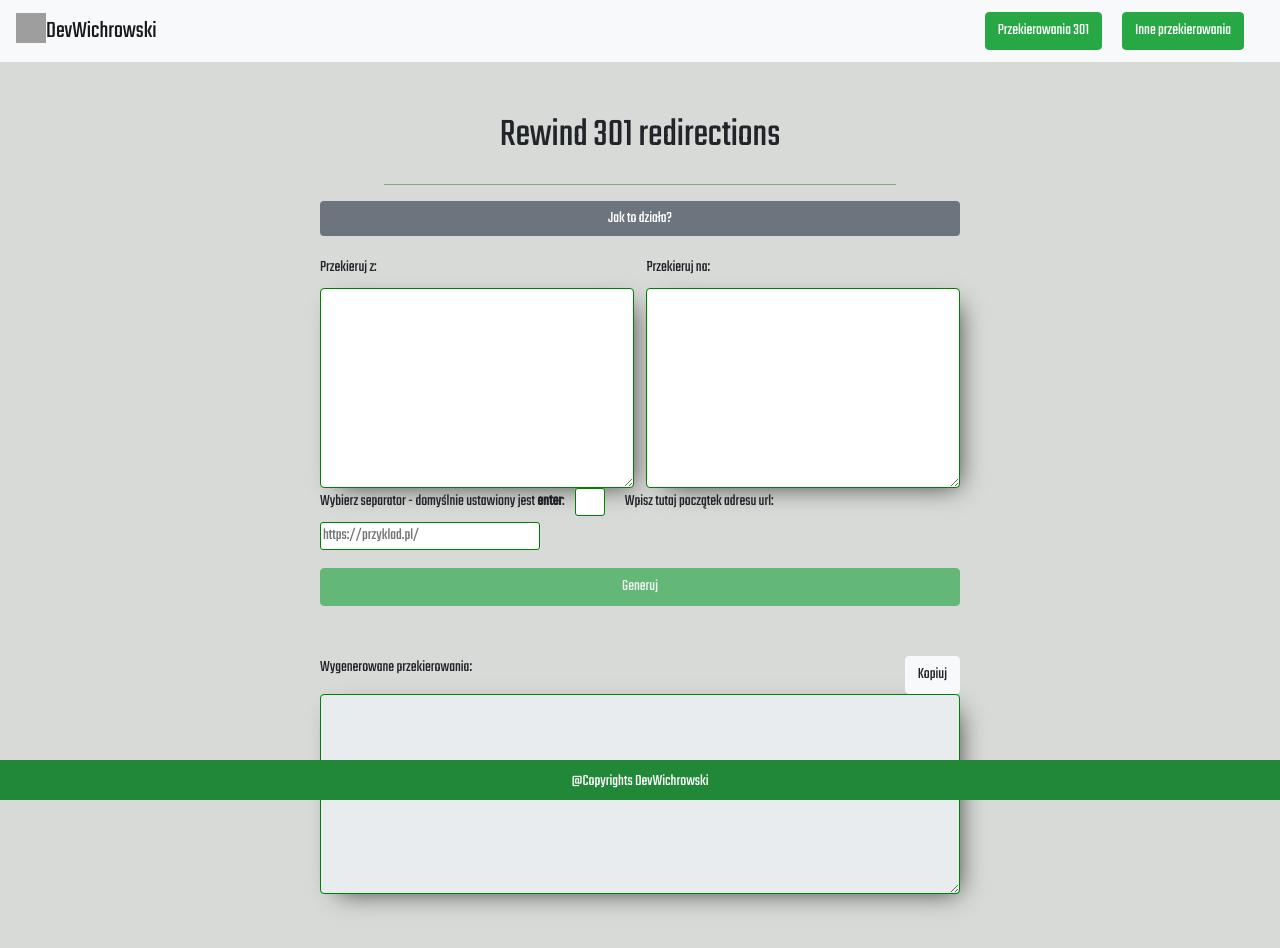
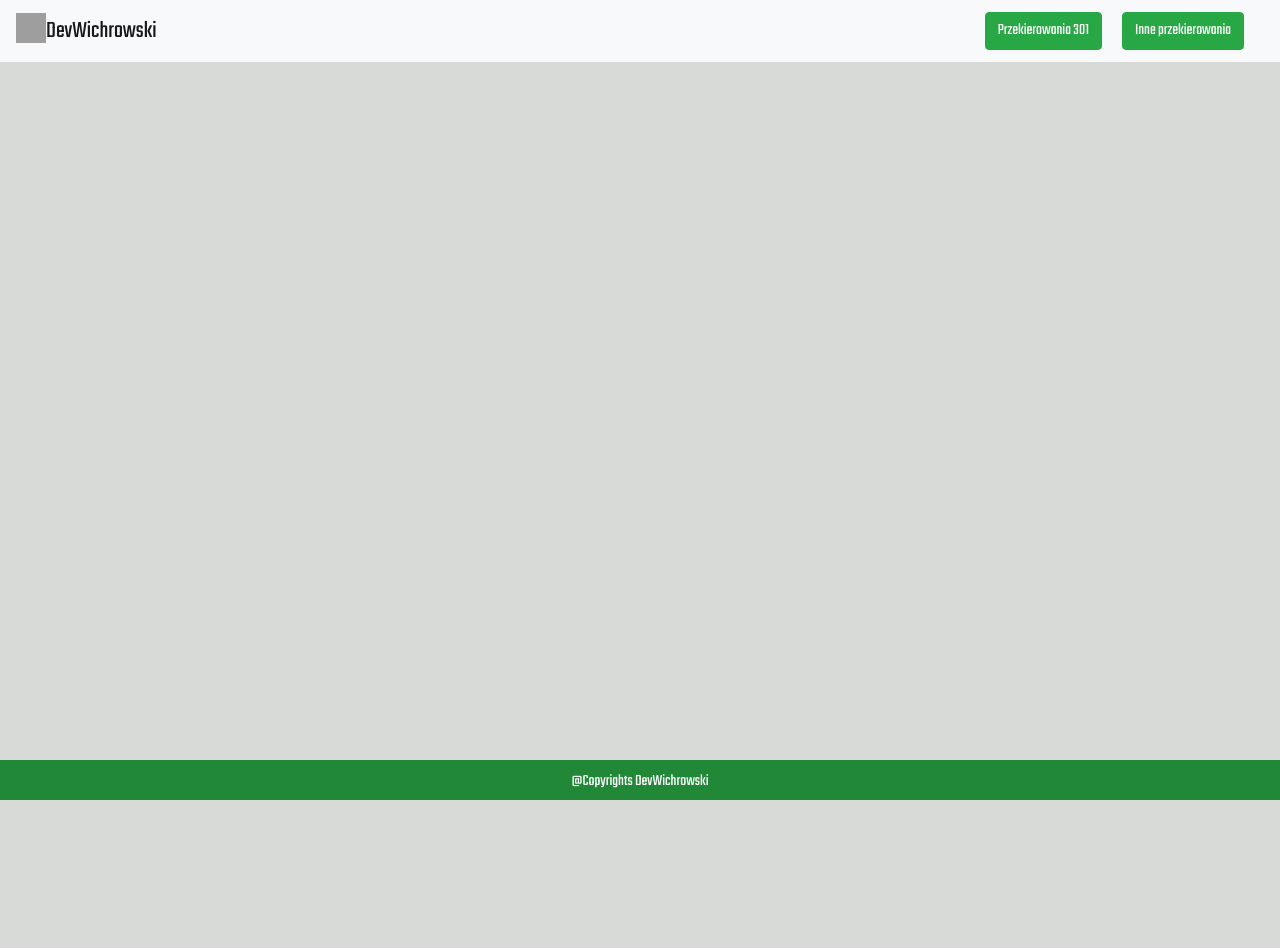
Before and after one commit to DevWichrowski/react-redirections, a React (Create React App) app: page / in a window 1280 px wide. Shown: the top 948 px of the page. After the commit the page ends 800 px from the top, so only its background shows below. Built offline with nearby package versions, Linux system fonts and the light colour scheme; grey boxes are pictures that could not be loaded.

Commit message:
Prepare to deploy

```diff
--- a/src/App.js
+++ b/src/App.js
@@ -13,8 +13,8 @@ class App extends Component {
 				<Header />
 				<BrowserRouter>
 					<div>
-						<Route exact path="/" component={Main} />
-						<Route path="/narzedzia" component={OtherTools} />
+						<Route exact path="/react-redirections/" component={Main} />
+						<Route path="/react-redirections/narzedzia" component={OtherTools} />
 					</div>
 				</BrowserRouter>
 				<Footer />
--- a/src/components/header/Header.js
+++ b/src/components/header/Header.js
@@ -16,13 +16,13 @@ const Header = () => {
 					<span className="logo-text">DevWichrowski</span>
 				</a>
 				<span className="buttons-flex">
-					<a href="/">
+					<a href="/react-redirections/">
 						<button type="button" className="btn btn-info">
 							Przekierowania 301
 						</button>
 						<span className="sr-only">(current)</span>
 					</a>
-					<a href="/narzedzia">
+					<a href="/react-redirections/narzedzia">
 						<button type="button" className="btn btn-info">
 							Inne przekierowania
 						</button>
```
